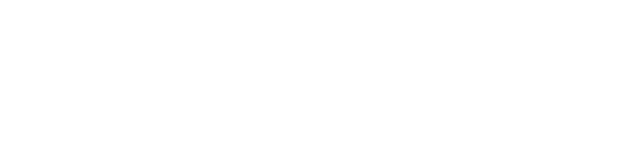
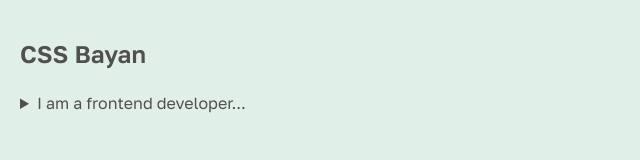
Before and after one commit to KatsiarynaZaviadzeyeva/cssBayan, a plain HTML site: page cssBayan/index.html in a window 1280 px wide. Shown: the whole page, without its empty margins (0-640 px from the left). Drawn offline with Linux system fonts and the light colour scheme.

Commit message:
feat: add basic page layout and styles (Friday, March 10, 2023 19:02:15 PM)

```diff
--- a/cssBayan/index.html
+++ b/cssBayan/index.html
@@ -1,12 +1,31 @@
 <!DOCTYPE html>
 <html lang="en">
+
 <head>
     <meta charset="UTF-8">
     <meta http-equiv="X-UA-Compatible" content="IE=edge">
     <meta name="viewport" content="width=device-width, initial-scale=1.0">
-    <title>Document</title>
+    <title>Accordion</title>
+    <link rel="preconnect" href="https://fonts.googleapis.com">
+    <link rel="preconnect" href="https://fonts.gstatic.com" crossorigin>
+    <link href="https://fonts.googleapis.com/css2?family=Golos+Text:wght@400;600&display=swap" rel="stylesheet">
+    <link rel="shortcut icon" href="./assets/svg/happy-cat.svg" type="image/svg" sizes="32x32">
+    <link rel="stylesheet" href="style.css">
 </head>
+
 <body>
+    <section class="sccBayan">
+        <div class="wrapper">
+            <h1 class="title">CSS Bayan</h1>
+            <div class="accordion">
+                <details class="accordion__item">
+                    <summary class="accordion__title">I am a frontend developer...</summary>
+                    <img class="accordion__image" src="./assets/img/I_am_frontend_developer.jpg" alt="the first meme">
+                </details>
+            </div>
 
+        </div>
+    </section>
 </body>
+
 </html>
--- a/cssBayan/style.css
+++ b/cssBayan/style.css
@@ -0,0 +1,23 @@
+* {
+    padding: 0;
+    margin: 0;
+    box-sizing: border-box;
+}
+
+body {
+    font-family: 'Golos Text', Arial, sans-serif;
+    font-weight: 400;
+    line-height: 1.2;
+    color: rgb(82, 79, 79);
+    background-color: rgb(224, 239, 231);
+}
+
+.wrapper {
+    margin: 0 auto;
+    padding: 40px 20px;
+}
+
+.title {
+    font-weight: 600;
+    margin-bottom: 25px;
+}
```
Also changed, not shown: cssBayan/assets/img/I_am_frontend_developer.jpg (added), cssBayan/assets/img/I_hate_this_job.jpg (added), cssBayan/assets/img/entre_to_IT.jpg (added), cssBayan/assets/img/why_programmers_wear_hoodies.jpg (added), cssBayan/assets/img/you_were_deceived_in_IT.jpg (added), cssBayan/assets/svg/arrow.svg (added), cssBayan/assets/svg/happy-cat.svg (added).
